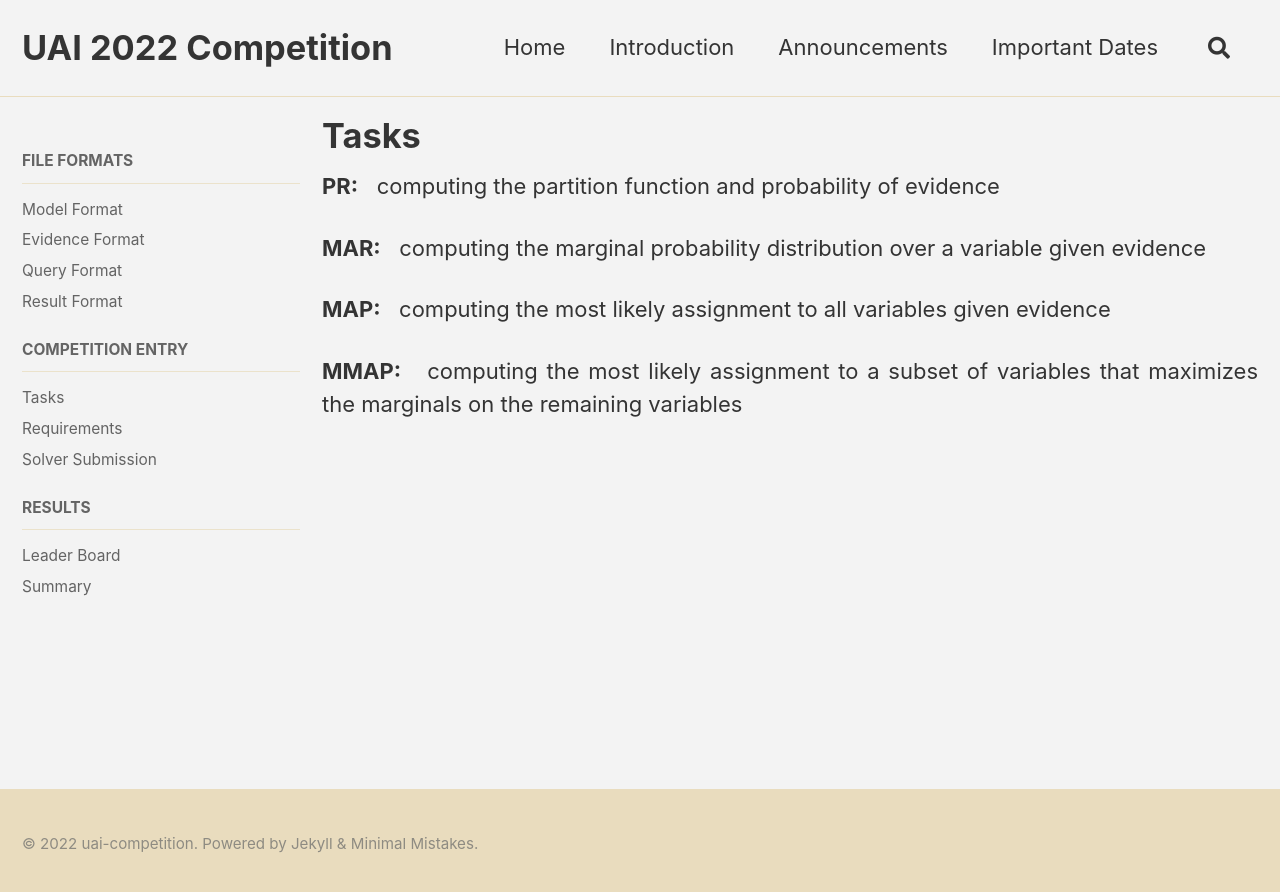
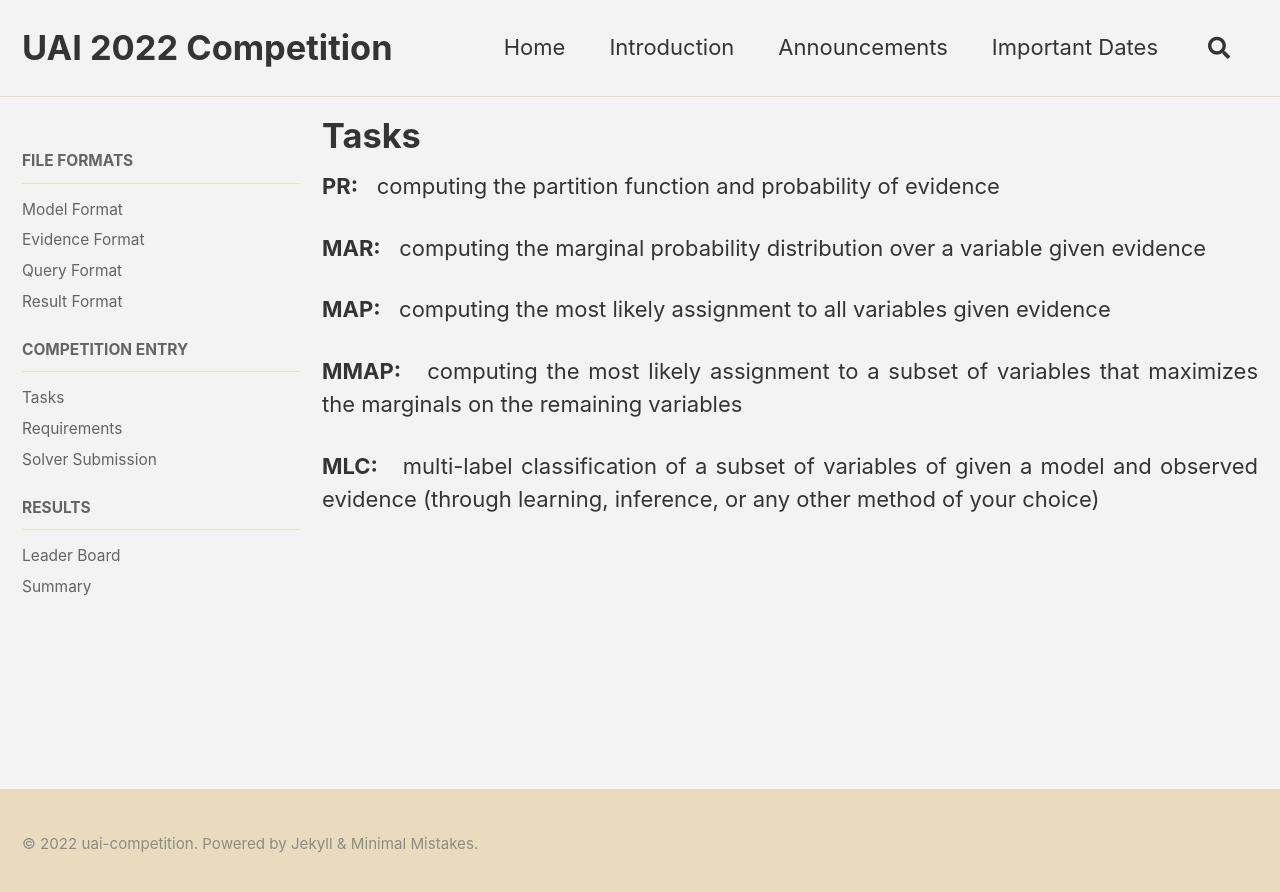
Before and after one commit to vibhavg1/uai-competition-dev, a Jekyll site: the page built from _pages/root/competition-entry/tasks.md, in a window 1280 px wide. Shown: the top 892 px of the page. Built offline with Jekyll 4.4.1, drawn with Linux system fonts in a browser that asks for light colours; cached includes are drawn as plain includes.

Commit message:
Update tasks.md

```diff
--- a/_pages/root/competition-entry/tasks.md
+++ b/_pages/root/competition-entry/tasks.md
@@ -14,3 +14,6 @@ permalink: /competition-entry/tasks/
 
 **MMAP:**
 &nbsp; computing the most likely assignment to a subset of variables that maximizes the marginals on the remaining variables
+
+**MLC:**
+&nbsp; multi-label classification of a subset of variables of given a model and observed evidence (through learning, inference, or any other method of your choice)
```
